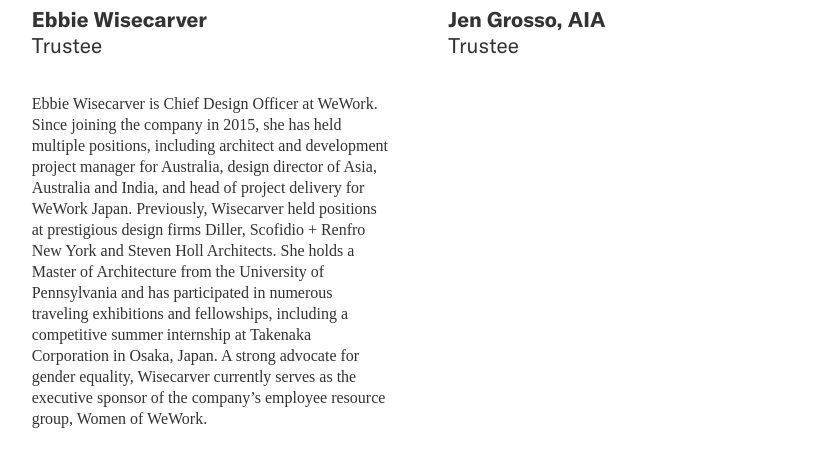
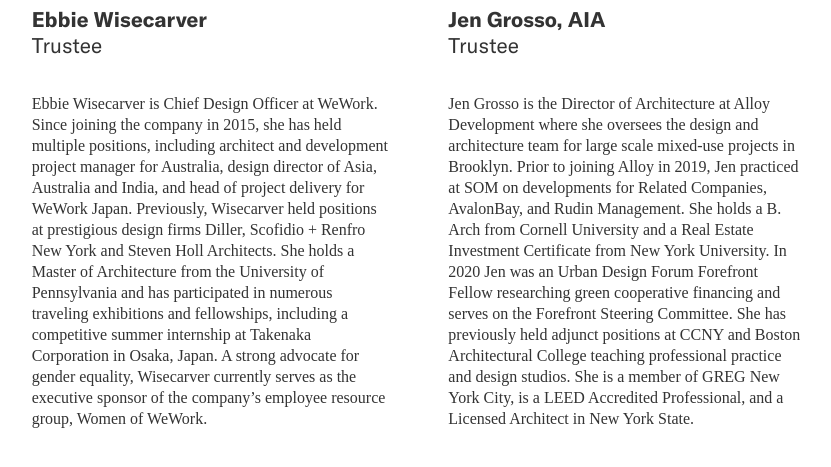
Before and after one commit to jengalas/bwaf-bbw, a Jekyll site: the page built from about/boardandstaff.md, in a window 1280 px wide and 900 px high, scrolled down 6924 px, cut to the strip 165-666 px from the top of the window. Shown: the top 467 px of the strip, without its empty margins (445-1276 px from the left). Built offline with Jekyll 4.4.1, drawn with Linux system fonts in a browser that asks for light colours; nearby versions of some CDN libraries; some web fonts are replaced.

Commit message:
Updated 1 file via CloudCannon.

```diff
--- a/about/boardandstaff.md
+++ b/about/boardandstaff.md
@@ -269,8 +269,21 @@ page_blocks:
       - title: Jen Grosso, AIA
         title_role: Trustee
         image: >-
-          https://res.cloudinary.com/beverly-willis-architecture-foundation/image/upload/v1736363125/1577719787296.jpg
-        description: ''
+          https://res.cloudinary.com/beverly-willis-architecture-foundation/image/upload/v1736436395/Headshot.jpg
+        description: >-
+          Jen Grosso is the Director of Architecture at Alloy Development where
+          she oversees the design and architecture team for large scale
+          mixed-use projects in Brooklyn. Prior to joining Alloy in 2019, Jen
+          practiced at SOM on developments for Related Companies, AvalonBay, and
+          Rudin Management. She holds a B. Arch from Cornell University and a
+          Real Estate Investment Certificate from New York University.
+
+          In 2020 Jen was an Urban Design Forum Forefront Fellow researching
+          green cooperative financing and serves on the Forefront Steering
+          Committee. She has previously held adjunct positions at CCNY and
+          Boston Architectural College teaching professional practice and design
+          studios. She is a member of GREG New York City, is a LEED Accredited
+          Professional, and a Licensed Architect in New York State.
       - title: Karen McNeill, Ph.D.
         title_role: Trustee
         image: >-
```
